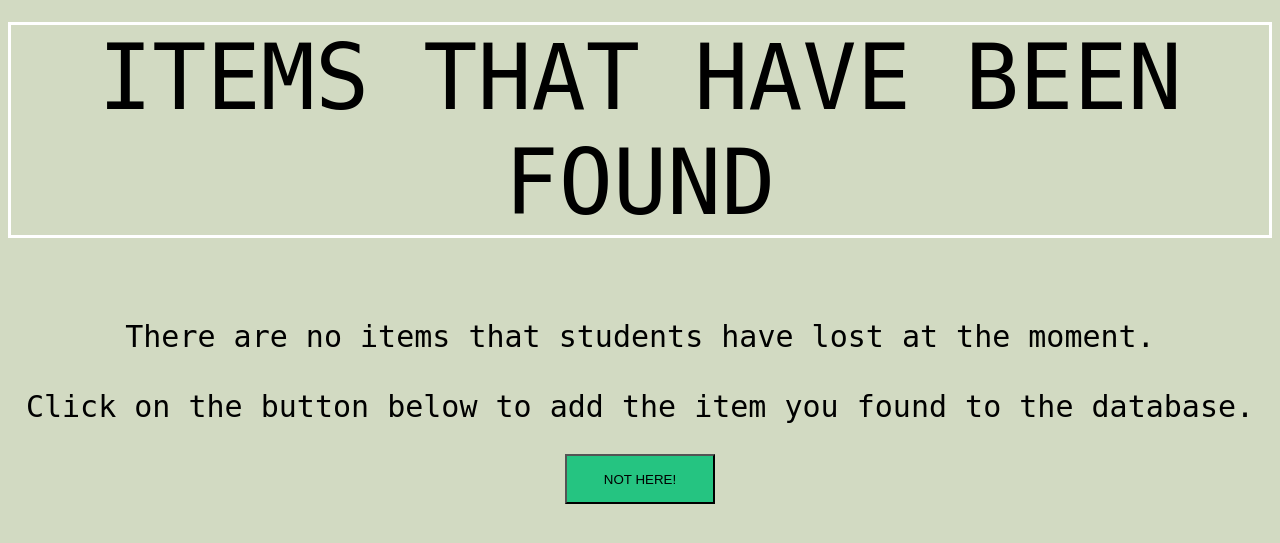
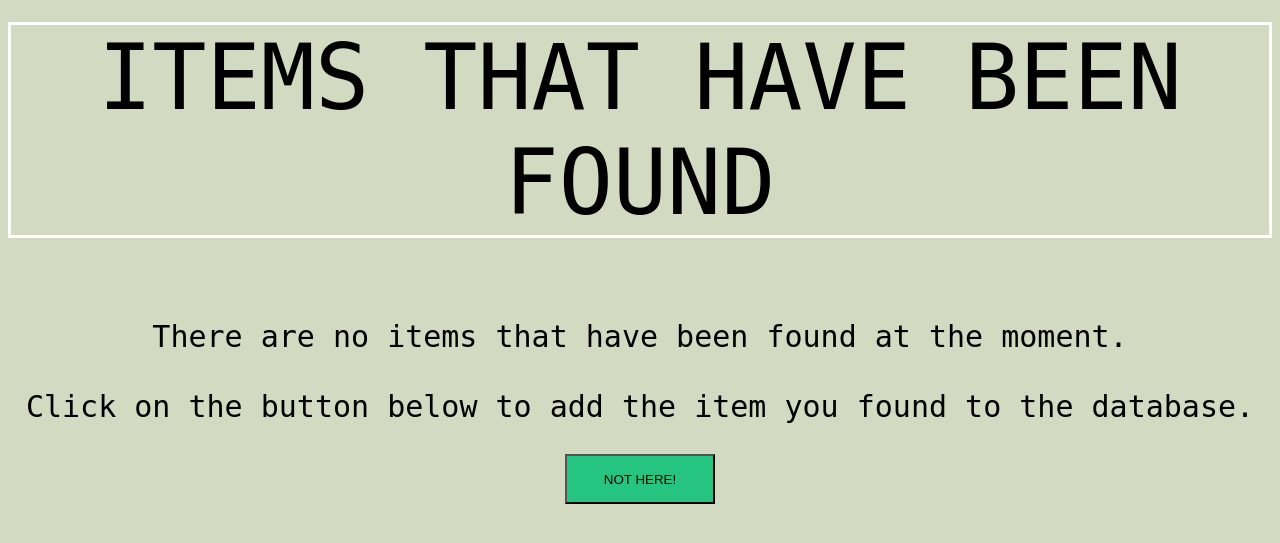
Before and after one commit to hemanth-sunkireddy/ISS_Hackhaton, a Flask app: template templates/lostView.html in a window 1280 px wide. Shown: the part 158-701 px from the top of the page. Run offline with Flask 3, Linux system fonts and the light colour scheme; the template is opened without the code that fills it, so the values that code supplies are empty.

Commit message:
Update lostView.html

```diff
--- a/templates/lostView.html
+++ b/templates/lostView.html
@@ -106,7 +106,7 @@
   {% else %}
   <br>
   <br>
-  <p style="font-family:monospace;font-size:30px;text-align:center;">There are no items that students have lost at the moment.<br> <br> Click on the button below to add the item you found to the database.</p>
+  <p style="font-family:monospace;font-size:30px;text-align:center;">There are no items that have been found at the moment.<br> <br> Click on the button below to add the item you found to the database.</p>
   {% endif %}
 	  <div style="text-align:center;margin-top:30px;">
 		<a href="lostfoundAdd.html">
```
